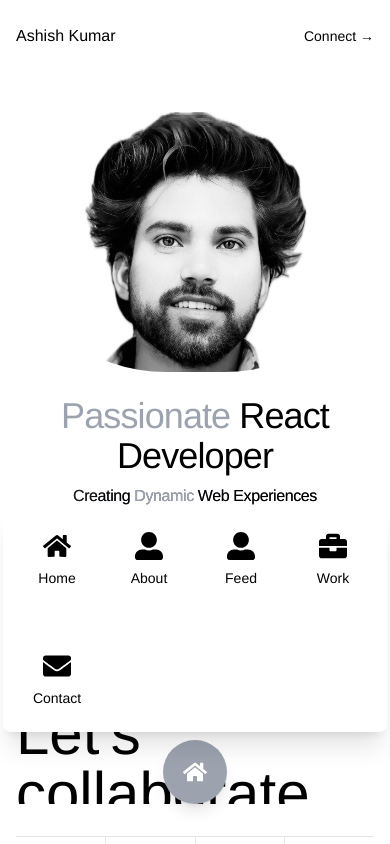
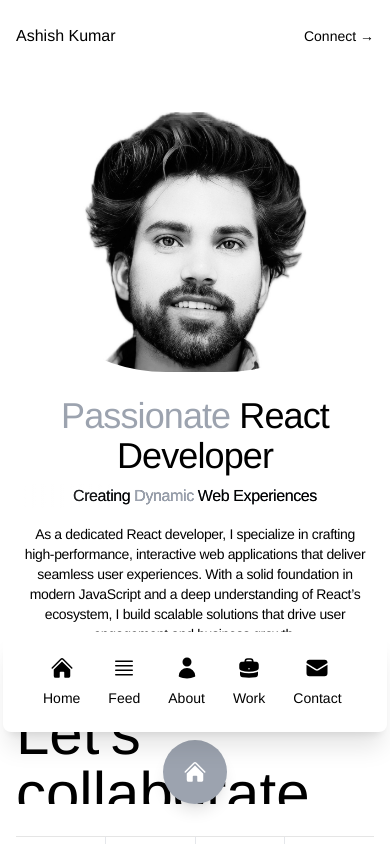
Before and after one commit to code-ashishkumar/portfolio, a React (Vite) app: page / in a window 390 px wide. Both pictures are taken after a click on the button 195 px from the left and 772 px from the top of the page. Shown: the top 844 px of the page. Built offline with nearby package versions, Linux system fonts and the light colour scheme.

Commit message:
Changes in navbar

```diff
--- a/src/components/Navbar.tsx
+++ b/src/components/Navbar.tsx
@@ -2,8 +2,7 @@
 
 import { AnimatePresence, motion, useScroll } from "framer-motion";
 import { useEffect, useState } from "react";
-import { FaBriefcase, FaEnvelope, FaHome, FaUserAlt } from "react-icons/fa";
-import {  useNavigate } from "react-router-dom";
+import { useNavigate } from "react-router-dom";
 
 export default function Example() {
   // eslint-disable-next-line @typescript-eslint/no-explicit-any
@@ -22,7 +21,7 @@ export default function Example() {
   useEffect(() => {
     return scrollY.onChange(() => update());
   });
-console.log("hidden", hidden)
+  console.log("hidden", hidden)
   const variants = {
     visible: { opacity: 1, y: 0 },
     initial: { opacity: 0, y: -75 },
@@ -162,7 +161,12 @@ Projects
           onClick={toggleDock}
           className="bg-gray-400 rounded-full w-16 h-16 flex items-center justify-center shadow-lg text-white"
         >
-          <FaHome size={24} />
+          <svg xmlns="http://www.w3.org/2000/svg" viewBox="0 0 24 24" fill="currentColor" className="size-6">
+            <path d="M11.47 3.841a.75.75 0 0 1 1.06 0l8.69 8.69a.75.75 0 1 0 1.06-1.061l-8.689-8.69a2.25 2.25 0 0 0-3.182 0l-8.69 8.69a.75.75 0 1 0 1.061 1.06l8.69-8.689Z" />
+            <path d="m12 5.432 8.159 8.159c.03.03.06.058.091.086v6.198c0 1.035-.84 1.875-1.875 1.875H15a.75.75 0 0 1-.75-.75v-4.5a.75.75 0 0 0-.75-.75h-3a.75.75 0 0 0-.75.75V21a.75.75 0 0 1-.75.75H5.625a1.875 1.875 0 0 1-1.875-1.875v-6.198a2.29 2.29 0 0 0 .091-.086L12 5.432Z" />
+          </svg>
+
+          {/* <FaHome size={24} /> */}
         </motion.button>
 
         {/* Dock Navigation */}
@@ -179,7 +183,7 @@ Projects
               exit={{ opacity: 0, scale: 0.8, y: 50 }}
               transition={{ type: "spring", stiffness: 200, damping: 20 }}
             >
-              <div className="grid grid-cols-4 gap-16 sm:shrink">
+              <div className="flex flex-wrap flex-row gap-7 shrink">
                 <motion.a
                   href="#"
                   className="flex flex-col items-center"
@@ -187,8 +191,27 @@ Projects
                   transition={{ type: "spring", stiffness: 300 }}
                   onClick={() => handleNavigate("/")}
                 >
-                  <FaHome size={28} />
+                  <svg xmlns="http://www.w3.org/2000/svg" viewBox="0 0 24 24" fill="currentColor" className="size-6">
+                    <path d="M11.47 3.841a.75.75 0 0 1 1.06 0l8.69 8.69a.75.75 0 1 0 1.06-1.061l-8.689-8.69a2.25 2.25 0 0 0-3.182 0l-8.69 8.69a.75.75 0 1 0 1.061 1.06l8.69-8.689Z" />
+                    <path d="m12 5.432 8.159 8.159c.03.03.06.058.091.086v6.198c0 1.035-.84 1.875-1.875 1.875H15a.75.75 0 0 1-.75-.75v-4.5a.75.75 0 0 0-.75-.75h-3a.75.75 0 0 0-.75.75V21a.75.75 0 0 1-.75.75H5.625a1.875 1.875 0 0 1-1.875-1.875v-6.198a2.29 2.29 0 0 0 .091-.086L12 5.432Z" />
+                  </svg>
+
+                  {/* <FaHome size={28} /> */}
                   <span className="text-sm mt-2">Home</span>
+                </motion.a>
+
+                <motion.a
+                  className="flex flex-col items-center"
+                  whileHover={{ scale: 1.2 }}
+                  transition={{ type: "spring", stiffness: 300 }}
+                  onClick={() => handleNavigate("/feed")}
+                >
+                  <svg xmlns="http://www.w3.org/2000/svg" viewBox="0 0 24 24" fill="currentColor" className="size-6">
+                    <path fillRule="evenodd" d="M3 5.25a.75.75 0 0 1 .75-.75h16.5a.75.75 0 0 1 0 1.5H3.75A.75.75 0 0 1 3 5.25Zm0 4.5A.75.75 0 0 1 3.75 9h16.5a.75.75 0 0 1 0 1.5H3.75A.75.75 0 0 1 3 9.75Zm0 4.5a.75.75 0 0 1 .75-.75h16.5a.75.75 0 0 1 0 1.5H3.75a.75.75 0 0 1-.75-.75Zm0 4.5a.75.75 0 0 1 .75-.75h16.5a.75.75 0 0 1 0 1.5H3.75a.75.75 0 0 1-.75-.75Z" clipRule="evenodd" />
+                  </svg>
+
+                  {/* <Fa size={28} /> */}
+                  <span className="text-sm mt-2">Feed</span>
                 </motion.a>
 
                 <motion.a
@@ -197,19 +220,15 @@ Projects
                   transition={{ type: "spring", stiffness: 300 }}
                   onClick={() => handleNavigate("/about")}
                 >
-                  <FaUserAlt size={28} />
+                  <svg xmlns="http://www.w3.org/2000/svg" viewBox="0 0 24 24" fill="currentColor" className="size-6">
+                    <path fillRule="evenodd" d="M7.5 6a4.5 4.5 0 1 1 9 0 4.5 4.5 0 0 1-9 0ZM3.751 20.105a8.25 8.25 0 0 1 16.498 0 .75.75 0 0 1-.437.695A18.683 18.683 0 0 1 12 22.5c-2.786 0-5.433-.608-7.812-1.7a.75.75 0 0 1-.437-.695Z" clipRule="evenodd" />
+                  </svg>
+
+                  {/* <FaUserAlt size={28} /> */}
                   <span className="text-sm mt-2">About</span>
                 </motion.a>
 
-                   <motion.a
-                  className="flex flex-col items-center"
-                  whileHover={{ scale: 1.2 }}
-                  transition={{ type: "spring", stiffness: 300 }}
-                  onClick={() => handleNavigate("/feed")}
-                >
-                  <FaUserAlt size={28} />
-                  <span className="text-sm mt-2">Feed</span>
-                </motion.a>
+
 
                 <motion.a
                   href="#"
@@ -218,7 +237,11 @@ Projects
                   transition={{ type: "spring", stiffness: 300 }}
                   onClick={() => handleNavigate("/work")}
                 >
-                  <FaBriefcase size={28} />
+                  <svg xmlns="http://www.w3.org/2000/svg" viewBox="0 0 24 24" fill="currentColor" className="size-6">
+                    <path fillRule="evenodd" d="M7.5 5.25a3 3 0 0 1 3-3h3a3 3 0 0 1 3 3v.205c.933.085 1.857.197 2.774.334 1.454.218 2.476 1.483 2.476 2.917v3.033c0 1.211-.734 2.352-1.936 2.752A24.726 24.726 0 0 1 12 15.75c-2.73 0-5.357-.442-7.814-1.259-1.202-.4-1.936-1.541-1.936-2.752V8.706c0-1.434 1.022-2.7 2.476-2.917A48.814 48.814 0 0 1 7.5 5.455V5.25Zm7.5 0v.09a49.488 49.488 0 0 0-6 0v-.09a1.5 1.5 0 0 1 1.5-1.5h3a1.5 1.5 0 0 1 1.5 1.5Zm-3 8.25a.75.75 0 1 0 0-1.5.75.75 0 0 0 0 1.5Z" clipRule="evenodd" />
+                    <path d="M3 18.4v-2.796a4.3 4.3 0 0 0 .713.31A26.226 26.226 0 0 0 12 17.25c2.892 0 5.68-.468 8.287-1.335.252-.084.49-.189.713-.311V18.4c0 1.452-1.047 2.728-2.523 2.923-2.12.282-4.282.427-6.477.427a49.19 49.19 0 0 1-6.477-.427C4.047 21.128 3 19.852 3 18.4Z" />
+                  </svg>
+                  {/* <FaBriefcase size={28} /> */}
                   <span className="text-sm mt-2">Work</span>
                 </motion.a>
 
@@ -228,7 +251,12 @@ Projects
                   whileHover={{ scale: 1.2 }}
                   transition={{ type: "spring", stiffness: 300 }}
                 >
-                  <FaEnvelope size={28} />
+                  <svg xmlns="http://www.w3.org/2000/svg" viewBox="0 0 24 24" fill="currentColor" className="size-6">
+                    <path d="M1.5 8.67v8.58a3 3 0 0 0 3 3h15a3 3 0 0 0 3-3V8.67l-8.928 5.493a3 3 0 0 1-3.144 0L1.5 8.67Z" />
+                    <path d="M22.5 6.908V6.75a3 3 0 0 0-3-3h-15a3 3 0 0 0-3 3v.158l9.714 5.978a1.5 1.5 0 0 0 1.572 0L22.5 6.908Z" />
+                  </svg>
+
+                  {/* <FaEnvelope size={28} /> */}
                   <span className="text-sm mt-2">Contact</span>
                 </motion.a>
               </div>
```
